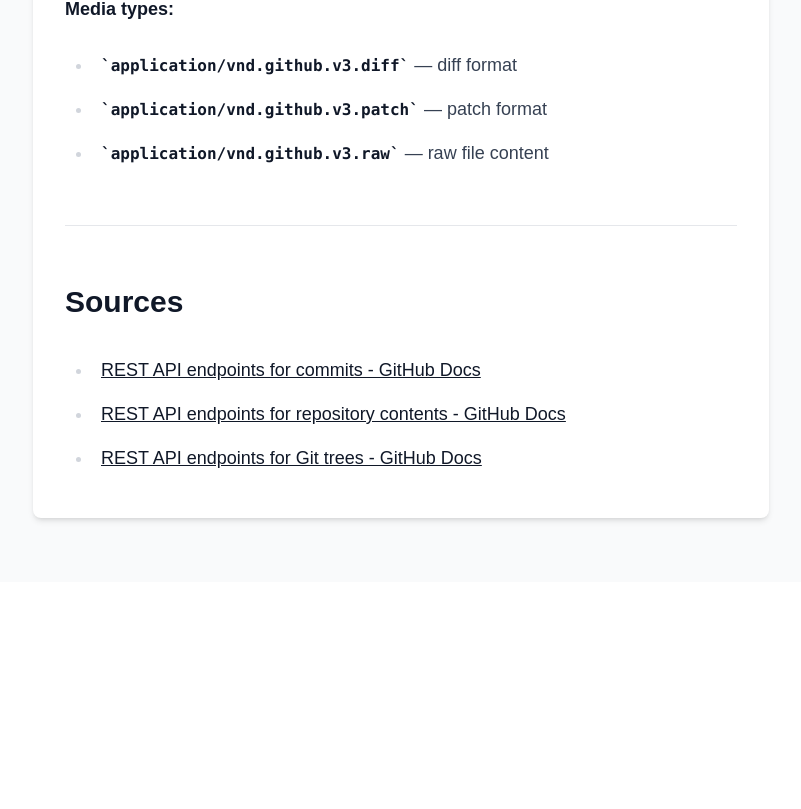
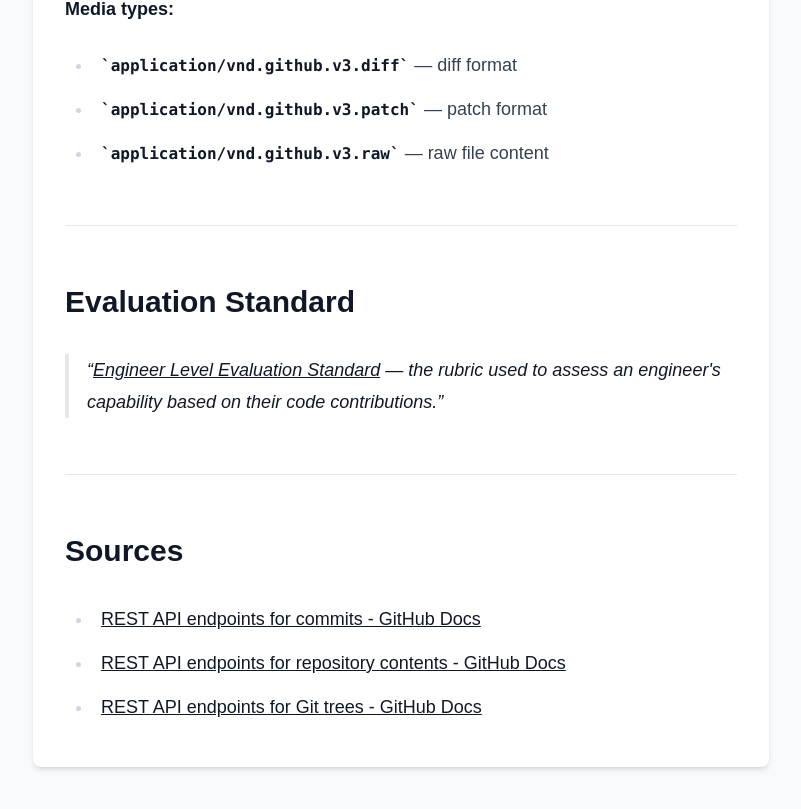
Before and after one commit to carterwu/carterwu.github.io, a Next.js app: page /posts/eval-data-fetching in a window 1280 px wide. Shown: the part 6824-7633 px from the top of the page, without its empty margins (239-1040 px from the left). Before the commit the page ends 7406 px from the top, so only its background shows below. Built offline with nearby package versions, Linux system fonts and the light colour scheme.

Commit message:
Add evaluation standard reference to eval docs

```diff
--- a/posts/eval-data-fetching.ts
+++ b/posts/eval-data-fetching.ts
@@ -193,6 +193,12 @@ Optionally use the **GraphQL API** for richer PR/review metadata and fewer round
 
 ---
 
+## Evaluation Standard
+
+> **[Engineer Level Evaluation Standard](https://gitee.com/zgcai/oscanner/blob/main/engineer_level.md)** — the rubric used to assess an engineer's capability based on their code contributions.
+
+---
+
 ## Sources
 
 - [REST API endpoints for commits - GitHub Docs](https://docs.github.com/en/rest/commits/commits)
--- a/tasks/what_to_eval.md
+++ b/tasks/what_to_eval.md
@@ -191,6 +191,12 @@ Optionally use the **GraphQL API** for richer PR/review metadata and fewer round
 
 ---
 
+## Evaluation Standard
+
+> **[Engineer Level Evaluation Standard](https://gitee.com/zgcai/oscanner/blob/main/engineer_level.md)** — the rubric used to assess an engineer's capability based on their code contributions.
+
+---
+
 ## Sources
 
 - [REST API endpoints for commits - GitHub Docs](https://docs.github.com/en/rest/commits/commits)
```
